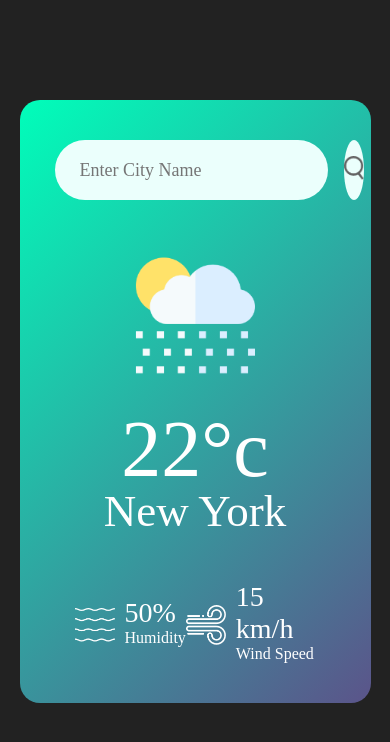
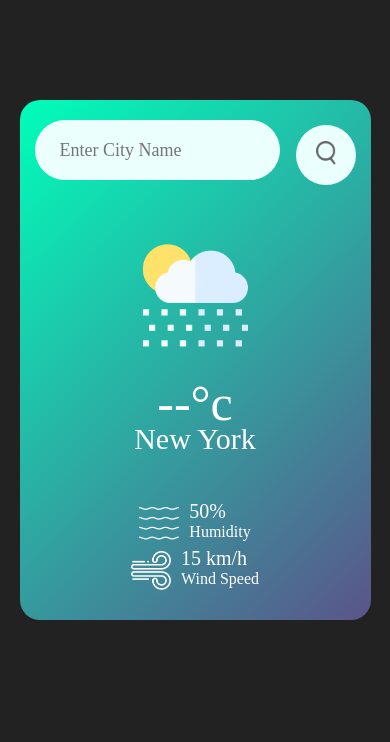
Before and after one commit to Pooja985/Weater-App, a plain HTML site: page index.html in a window 390 px wide. Drawn offline with Linux system fonts and the light colour scheme; no server answers.

Commit message:
Responsive css added

```diff
--- a/index.html
+++ b/index.html
@@ -14,7 +14,7 @@
       </div>
       <div class="weather">
         <img src="images/rain.png" class="weather-icon" />
-        <h1 class="temp">22°c</h1>
+        <h1 class="temp">--°c</h1>
         <h2 class="city">New York</h2>
         <div class="details">
           <div class="col">
--- a/script.js
+++ b/script.js
@@ -11,10 +11,10 @@ async function checkweather(city) {
 
   console.log(data);
 
-  document.querySelector(".city").innerHTML = data.name;
-  document.querySelector(".temp").innerHTML = Math.round(data.main.temp) + "°c";
-  document.querySelector(".humidity").innerHTML = data.main.humidity + "%";
-  document.querySelector(".wind").innerHTML = data.wind.speed + " km/h";
+  document.querySelector(".city").innerHTML = data.name === undefined ? "City not found" : data.name;
+  document.querySelector(".temp").innerHTML = data.name === undefined ? '--°c': Math.round(data.main.temp) + "°c";
+  document.querySelector(".humidity").innerHTML =  data.name === undefined ? '--%': data.main.humidity + "%";
+  document.querySelector(".wind").innerHTML = data.name === undefined ? '--km/h': data.wind.speed + " km/h";
 
   if (data.weather[0].main == "Clouds") {
     weatherIcon.src = "images/clouds.png";
@@ -32,7 +32,11 @@ async function checkweather(city) {
 }
 
 function handleSearch() {
-  checkweather(searchBox.value);
+  var city = searchBox.value;
+  if (city == "" || city == null) {
+    city="New York";
+  }
+  checkweather(city);
 }
 
 searchBtn.addEventListener("click", handleSearch);
@@ -42,3 +46,7 @@ searchBox.addEventListener("keypress", (e) => {
     handleSearch();
   }
 });
+
+window.onload = function() {
+  handleSearch();
+}
--- a/style.css
+++ b/style.css
@@ -25,6 +25,7 @@ body{
     display: flex;
     align-items: center;
     justify-content: space-between;
+    flex-wrap: wrap;
 }
 
 .search input{
@@ -38,6 +39,8 @@ body{
     flex: 1;
     margin-right: 16px;
     font-size: 18px;
+    min-width: 0;
+    margin-bottom: 10px;
 }
 
 .search button{
@@ -48,6 +51,7 @@ body{
     width: 60px;
     height: 60px;
     cursor: pointer;
+    flex-shrink: 0;
 }
 
 .search button img{
@@ -76,12 +80,16 @@ body{
     justify-content: space-between;
     padding: 0 20px;
     margin-top: 50px;
+    flex-wrap: wrap;
 }
 
 .col{
     display: flex;
     align-items: center;
     text-align: left;
+    margin-bottom: 10px;
+    width: 100%;
+    justify-content: center;
 }
 
 .col img{
@@ -93,3 +101,48 @@ body{
     font-size: 28px;
     margin-top: -6px;
 }
+
+/* Media Queries */
+@media (max-width: 768px) {
+    .card {
+        padding: 30px 25px;
+    }
+
+    .weather h1 {
+        font-size: 60px;
+    }
+
+    .weather h2 {
+        font-size: 35px;
+    }
+
+    .humidity , .wind {
+        font-size: 24px;
+    }
+}
+
+@media (max-width: 480px) {
+    .card {
+        padding: 20px 15px;
+    }
+
+    .weather-icon {
+        width: 150px;
+    }
+
+    .weather h1 {
+        font-size: 50px;
+    }
+
+    .weather h2 {
+        font-size: 30px;
+    }
+
+    .humidity , .wind {
+        font-size: 20px;
+    }
+
+    .details {
+        padding: 0 10px;
+    }
+}
```
